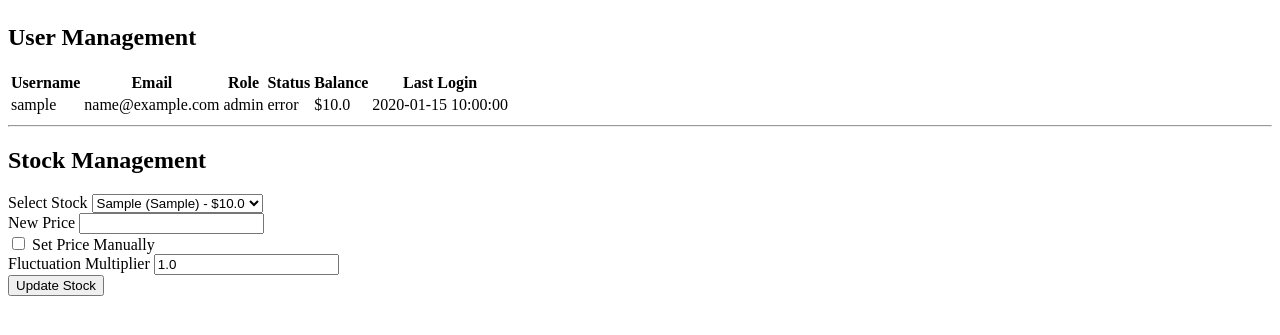
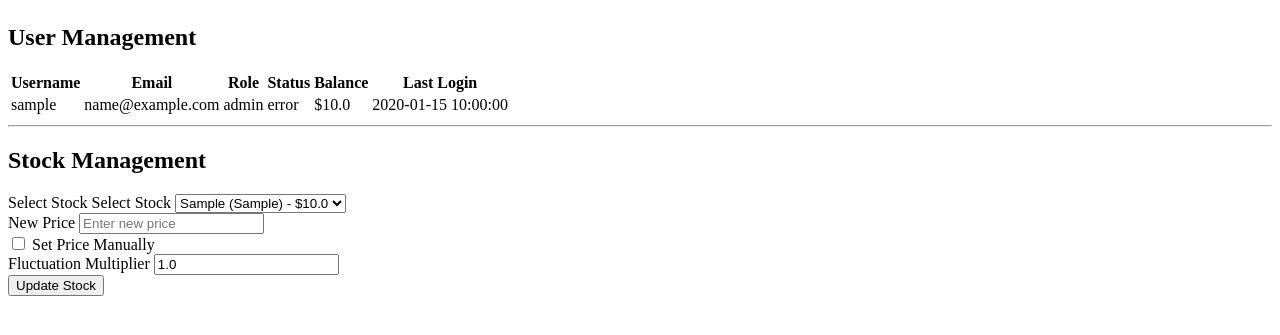
Before and after one commit to soarn/capstone, a Flask app: page /admin in a window 1280 px wide. Shown: the part 283-618 px from the top of the page. Run offline with Flask 3, Linux system fonts and the light colour scheme; a user stored in the database is signed in; tables that the repository leaves empty hold one stand-in row (values such as "Sample post"); a database or web service that is not in the repository returns one stand-in record (values such as "Sample title"); data that the repository does not hold is empty.

Commit message:
fix: correct flash message syntax and enhance stock update form with improved accessibility and placeholders

```diff
--- a/app/routes/admin.py
+++ b/app/routes/admin.py
@@ -8,7 +8,7 @@ def admin_required(f):
     @wraps(f)
     def decorated_function(*args, **kwargs):
         if current_user.role != 'admin':
-            flash*("Unauthorized", "danger")
+            flash("Unauthorized", "danger")
             return redirect(url_for('web.home'))
         return f(*args, **kwargs)
     return decorated_function
@@ -32,10 +32,12 @@ def admin_page():
 # Route to update stock information
 @admin.route("/admin/update-stock", methods=['POST'])
 @login_required
+@admin_required
 def admin_update_stock():
     stock_id = request.form['stock_id']
     new_price = request.form['new_price']
-    is_manual = request.form['is_manual'] == 'on'
+    # is_manual = request.form['is_manual'] == 'on'
+    is_manual = 'is_manual' in request.form
     fluctuation_multiplier = request.form['fluctuation_multiplier']
 
     stock = Stock.query.get(stock_id)
--- a/app/templates/admin.html
+++ b/app/templates/admin.html
@@ -60,7 +60,8 @@
         <form method="POST" action="{{ url_for('admin.admin_update_stock') }}">
           <div class="form-group">
             <label for="stock_id">Select Stock</label>
-            <select name="stock_id" class="form-select" required>
+            <label for="stock_id">Select Stock</label>
+            <select id="stock_id" name="stock_id" class="form-select" required>
               {% for stock in all_stocks %}
               <option value="{{ stock.id }}">{{ stock.company }} ({{ stock.symbol }}) - ${{ stock.price }}</option>
               {% endfor %}
@@ -69,7 +70,7 @@
 
           <div class="form-group mt-3">
             <label for="new_price">New Price</label>
-            <input type="number" step="0.01" name="new_price" class="form-control" required>
+            <input type="number" step="0.01" name="new_price" class="form-control" title="Enter the new price" placeholder="Enter new price">
           </div>
 
           <div class="form-check mt-3">
@@ -79,7 +80,7 @@
 
           <div class="form-group mt-3">
             <label for="fluctuation_multiplier">Fluctuation Multiplier</label>
-            <input type="number" step="0.01" name="fluctuation_multiplier" class="form-control" value="1.0" required>
+            <input type="number" step="0.01" name="fluctuation_multiplier" class="form-control" value="1.0" required title="Enter the fluctuation multiplier" placeholder="Enter fluctuation multiplier">
           </div>
 
           <button type="submit" class="btn btn-primary mt-4">Update Stock</button>
```
